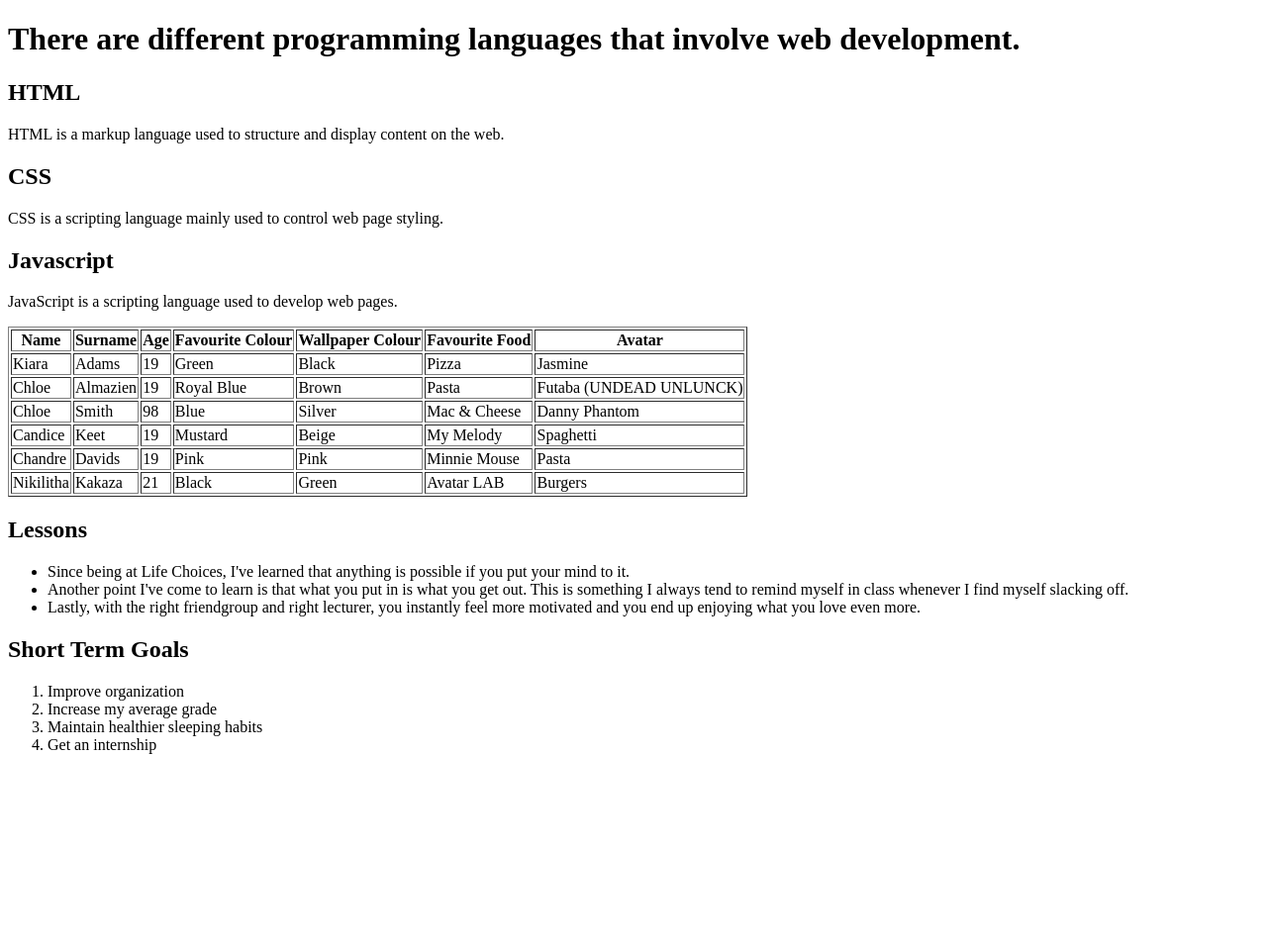
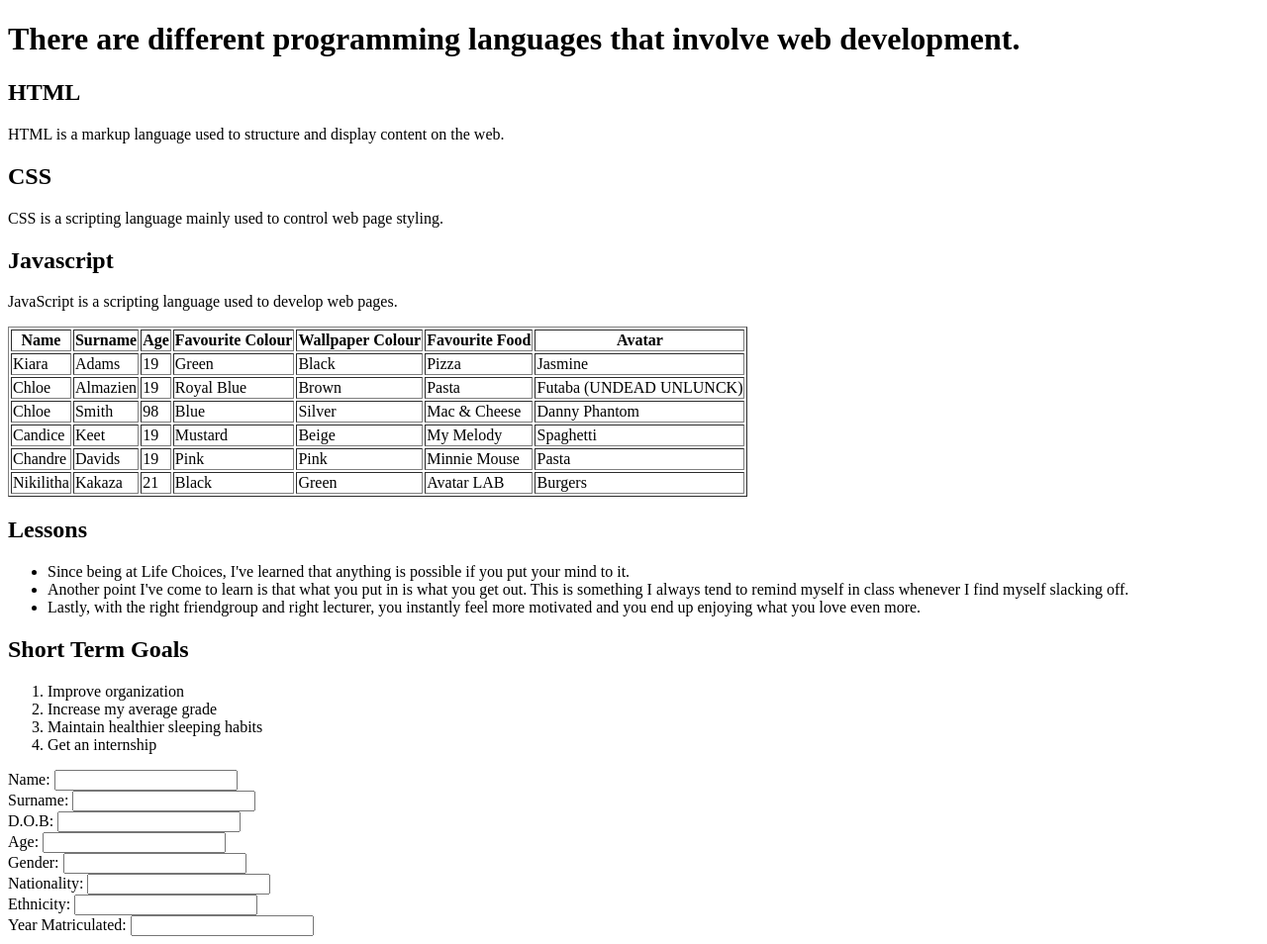
Before and after one commit to tyra-parring/Wednesday, a plain HTML site: page index.html in a window 1280 px wide. Shown: the whole page at 99% size. Before the commit the page ends 800 px from the top, so only its background shows below. Drawn offline with Linux system fonts and the light colour scheme.

Commit message:
created form

```diff
--- a/index.html
+++ b/index.html
@@ -95,6 +95,56 @@
                 <li>Get an internship</li>
             </ol>
 
+<form action="https://formspree.io/f/xrgnrzgz"
+  method="POST">
+  <label>
+    Name:
+    <input type="text" name="name">
+  </label>
+<br>
+
+  <label>
+    Surname:
+    <input type="text" name="name">
+  </label>
+  <br>
+
+  <label>
+    D.O.B:
+    <input type="text">
+  </label>
+  <br>
+
+  <label>
+    Age:
+    <input type="number">
+  </label>
+  <br>
+
+  <label>
+    Gender:
+    <input type="text">
+  </label>
+  <br>
+
+  <label>
+    Nationality:
+    <input type="text">
+  </label>
+  <br>
+
+  <label>
+    Ethnicity:
+    <input type="text">
+  </label>
+  <br>
+
+  <label>
+    Year Matriculated:
+    <input type="text">
+  </label>
+
+</form>
 
 </main>
 </html>
```
